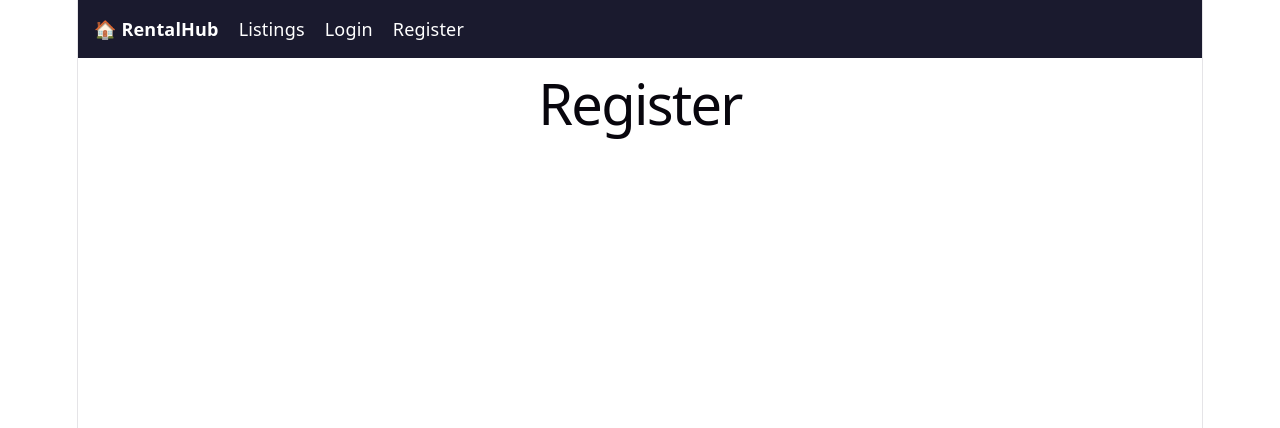
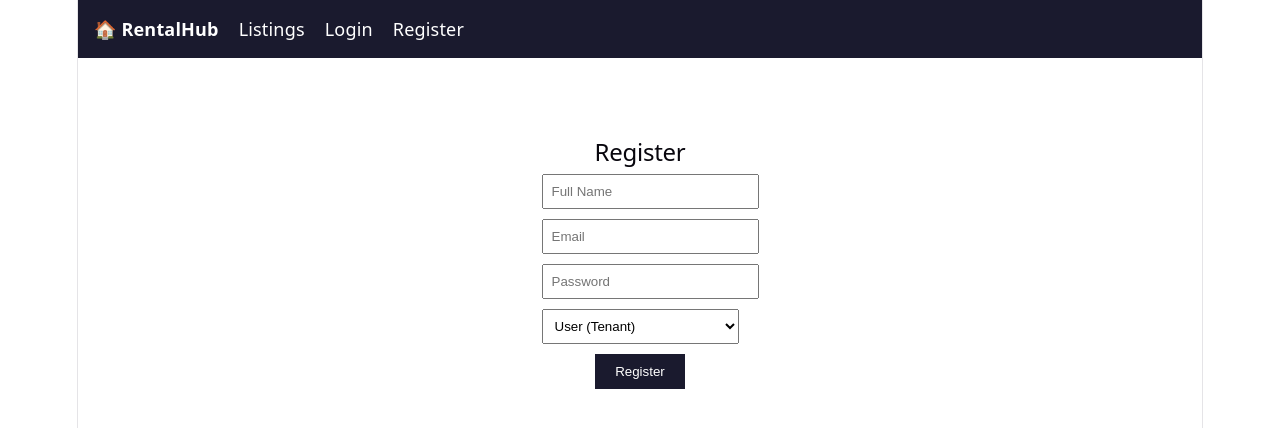
Before and after one commit to Anantkaushik99/RentalHub, a React (Vite) app in the folder client/: page /register in a window 1280 px wide. Shown: the top 428 px of the page. Built offline with nearby package versions, Linux system fonts and the light colour scheme.

Commit message:
feat: Login and Register UI connected to backend

```diff
--- a/client/package.json
+++ b/client/package.json
@@ -10,6 +10,7 @@
     "preview": "vite preview"
   },
   "dependencies": {
+    "axios": "^1.16.1",
     "react": "^19.2.6",
     "react-dom": "^19.2.6",
     "react-router-dom": "^7.15.1"
--- /dev/null
+++ b/client/src/api.js
@@ -0,0 +1,13 @@
+import axios from 'axios'
+
+const API = axios.create({
+  baseURL: 'http://localhost:5000/api'
+})
+
+API.interceptors.request.use((req) => {
+  const token = localStorage.getItem('token')
+  if (token) req.headers.Authorization = `Bearer ${token}`
+  return req
+})
+
+export default API
--- a/client/src/pages/Login.jsx
+++ b/client/src/pages/Login.jsx
@@ -1,8 +1,48 @@
+import { useState } from 'react'
+import API from '../api'
+import { useNavigate } from 'react-router-dom'
+
 function Login() {
+  const [form, setForm] = useState({ email: '', password: '' })
+  const [error, setError] = useState('')
+  const navigate = useNavigate()
+
+  const handleSubmit = async (e) => {
+    e.preventDefault()
+    try {
+      const { data } = await API.post('/auth/login', form)
+      localStorage.setItem('token', data.token)
+      localStorage.setItem('user', JSON.stringify(data.user))
+      navigate('/')
+    } catch (err) {
+      setError('Invalid email or password')
+    }
+  }
+
   return (
-    <div>
-      <h1>Login</h1>
+    <div style={{ maxWidth: '400px', margin: '60px auto', padding: '20px' }}>
+      <h2>Login</h2>
+      {error && <p style={{ color: 'red' }}>{error}</p>}
+      <form onSubmit={handleSubmit}>
+        <input
+          type="email"
+          placeholder="Email"
+          value={form.email}
+          onChange={(e) => setForm({ ...form, email: e.target.value })}
+          style={{ display: 'block', width: '100%', marginBottom: '10px', padding: '8px' }}
+        />
+        <input
+          type="password"
+          placeholder="Password"
+          value={form.password}
+          onChange={(e) => setForm({ ...form, password: e.target.value })}
+          style={{ display: 'block', width: '100%', marginBottom: '10px', padding: '8px' }}
+        />
+        <button type="submit" style={{ padding: '10px 20px', background: '#1a1a2e', color: 'white', border: 'none', cursor: 'pointer' }}>
+          Login
+        </button>
+      </form>
     </div>
-  );
+  )
 }
-export default Login;
+export default Login
--- a/client/src/pages/Register.jsx
+++ b/client/src/pages/Register.jsx
@@ -1,8 +1,63 @@
+import { useState } from 'react'
+import API from '../api'
+import { useNavigate } from 'react-router-dom'
+
 function Register() {
+  const [form, setForm] = useState({ name: '', email: '', password: '', role: 'user' })
+  const [error, setError] = useState('')
+  const navigate = useNavigate()
+
+  const handleSubmit = async (e) => {
+    e.preventDefault()
+    try {
+      const { data } = await API.post('/auth/register', form)
+      localStorage.setItem('token', data.token)
+      localStorage.setItem('user', JSON.stringify(data.user))
+      navigate('/')
+    } catch (err) {
+      setError('Registration failed. Try again.')
+    }
+  }
+
   return (
-    <div>
-      <h1>Register</h1>
+    <div style={{ maxWidth: '400px', margin: '60px auto', padding: '20px' }}>
+      <h2>Register</h2>
+      {error && <p style={{ color: 'red' }}>{error}</p>}
+      <form onSubmit={handleSubmit}>
+        <input
+          type="text"
+          placeholder="Full Name"
+          value={form.name}
+          onChange={(e) => setForm({ ...form, name: e.target.value })}
+          style={{ display: 'block', width: '100%', marginBottom: '10px', padding: '8px' }}
+        />
+        <input
+          type="email"
+          placeholder="Email"
+          value={form.email}
+          onChange={(e) => setForm({ ...form, email: e.target.value })}
+          style={{ display: 'block', width: '100%', marginBottom: '10px', padding: '8px' }}
+        />
+        <input
+          type="password"
+          placeholder="Password"
+          value={form.password}
+          onChange={(e) => setForm({ ...form, password: e.target.value })}
+          style={{ display: 'block', width: '100%', marginBottom: '10px', padding: '8px' }}
+        />
+        <select
+          value={form.role}
+          onChange={(e) => setForm({ ...form, role: e.target.value })}
+          style={{ display: 'block', width: '100%', marginBottom: '10px', padding: '8px' }}
+        >
+          <option value="user">User (Tenant)</option>
+          <option value="owner">Owner</option>
+        </select>
+        <button type="submit" style={{ padding: '10px 20px', background: '#1a1a2e', color: 'white', border: 'none', cursor: 'pointer' }}>
+          Register
+        </button>
+      </form>
     </div>
-  );
+  )
 }
-export default Register;
+export default Register
```
Also changed, not shown: 1 other file (tests, documents, lock files or other folders).
